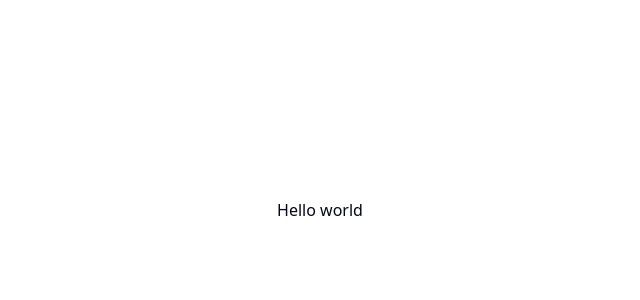
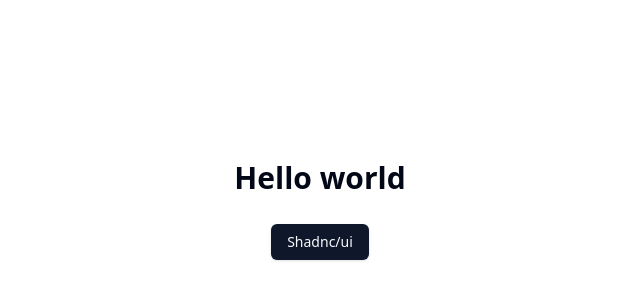
Before and after one commit to nicoooo972/Instant-PlayHub-front, a React (Create React App) app: page / in a window 1280 px wide. Shown: the part 190-490 px from the top of the page, without its empty margins (320-960 px from the left). Built offline with nearby package versions, Linux system fonts and the light colour scheme.

Commit message:
add shadnc/ui

```diff
--- /dev/null
+++ b/craco.config.js
@@ -0,0 +1,10 @@
+/* craco.config.js */
+const path = require(`path`);
+
+module.exports = {
+  webpack: {
+    alias: {
+      '@': path.resolve(__dirname, 'src/'),
+    },
+  },
+};
--- a/src/App.tsx
+++ b/src/App.tsx
@@ -1,9 +1,10 @@
-import './index.css';
+import { Button } from '@/components/ui/button';
 
 function App() {
   return (
-    <div>
-      <div className='grid place-items-center h-screen'>Hello world</div>
+    <div className='flex flex-col justify-center items-center gap-7 h-screen'>
+      <div className='text-3xl font-bold'>Hello world</div>
+      <Button>Shadnc/ui</Button>
     </div>
   );
 }
--- /dev/null
+++ b/src/components/ui/button.tsx
@@ -0,0 +1,57 @@
+import * as React from "react"
+import { Slot } from "@radix-ui/react-slot"
+import { cva, type VariantProps } from "class-variance-authority"
+
+import { cn } from "@/lib/utils"
+
+const buttonVariants = cva(
+  "inline-flex items-center justify-center whitespace-nowrap rounded-md text-sm font-medium transition-colors focus-visible:outline-none focus-visible:ring-1 focus-visible:ring-ring disabled:pointer-events-none disabled:opacity-50",
+  {
+    variants: {
+      variant: {
+        default:
+          "bg-primary text-primary-foreground shadow hover:bg-primary/90",
+        destructive:
+          "bg-destructive text-destructive-foreground shadow-sm hover:bg-destructive/90",
+        outline:
+          "border border-input bg-background shadow-sm hover:bg-accent hover:text-accent-foreground",
+        secondary:
+          "bg-secondary text-secondary-foreground shadow-sm hover:bg-secondary/80",
+        ghost: "hover:bg-accent hover:text-accent-foreground",
+        link: "text-primary underline-offset-4 hover:underline",
+      },
+      size: {
+        default: "h-9 px-4 py-2",
+        sm: "h-8 rounded-md px-3 text-xs",
+        lg: "h-10 rounded-md px-8",
+        icon: "h-9 w-9",
+      },
+    },
+    defaultVariants: {
+      variant: "default",
+      size: "default",
+    },
+  }
+)
+
+export interface ButtonProps
+  extends React.ButtonHTMLAttributes<HTMLButtonElement>,
+    VariantProps<typeof buttonVariants> {
+  asChild?: boolean
+}
+
+const Button = React.forwardRef<HTMLButtonElement, ButtonProps>(
+  ({ className, variant, size, asChild = false, ...props }, ref) => {
+    const Comp = asChild ? Slot : "button"
+    return (
+      <Comp
+        className={cn(buttonVariants({ variant, size, className }))}
+        ref={ref}
+        {...props}
+      />
+    )
+  }
+)
+Button.displayName = "Button"
+
+export { Button, buttonVariants }
```
Also changed, not shown: package.json (+7 -2 lines), tsconfig.json (+10 -6 lines), src/lib/utils.ts (renamed from @/lib/utils.ts), 1 other file (tests, documents, lock files or other folders).
